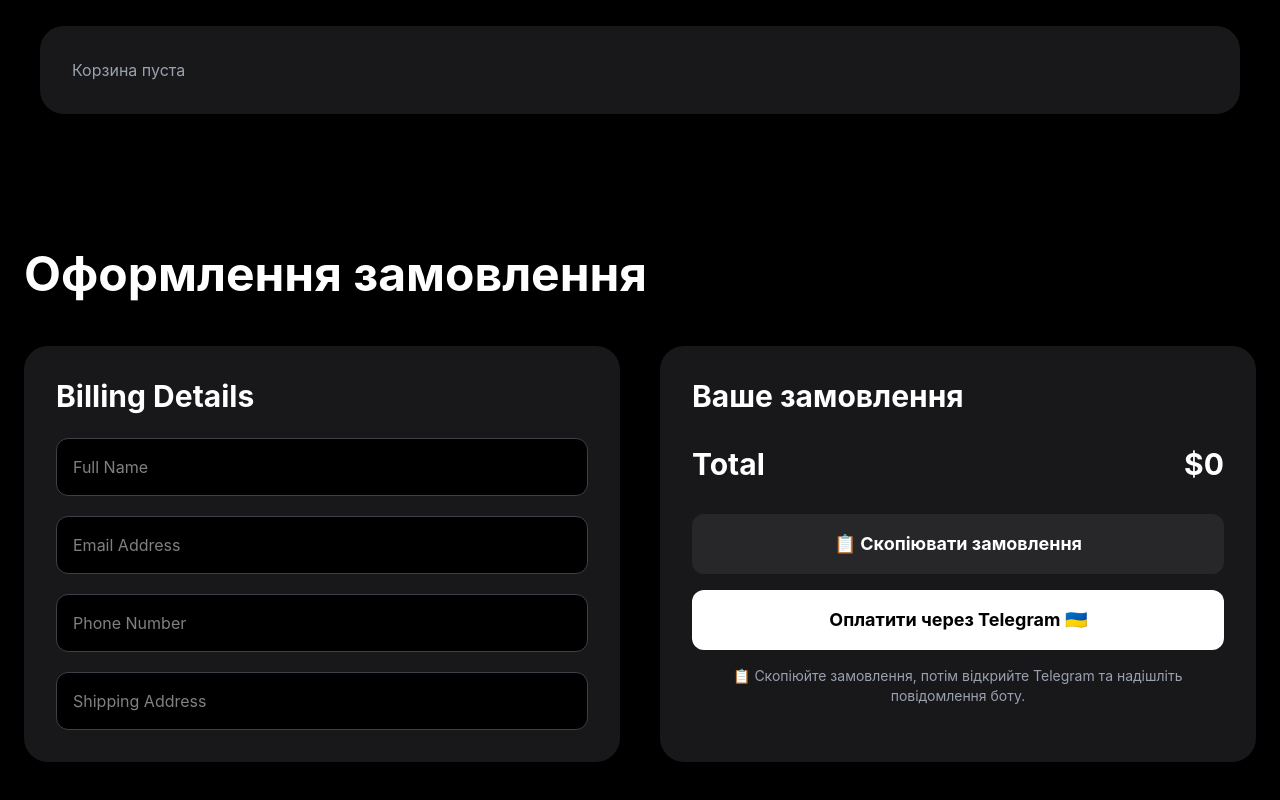
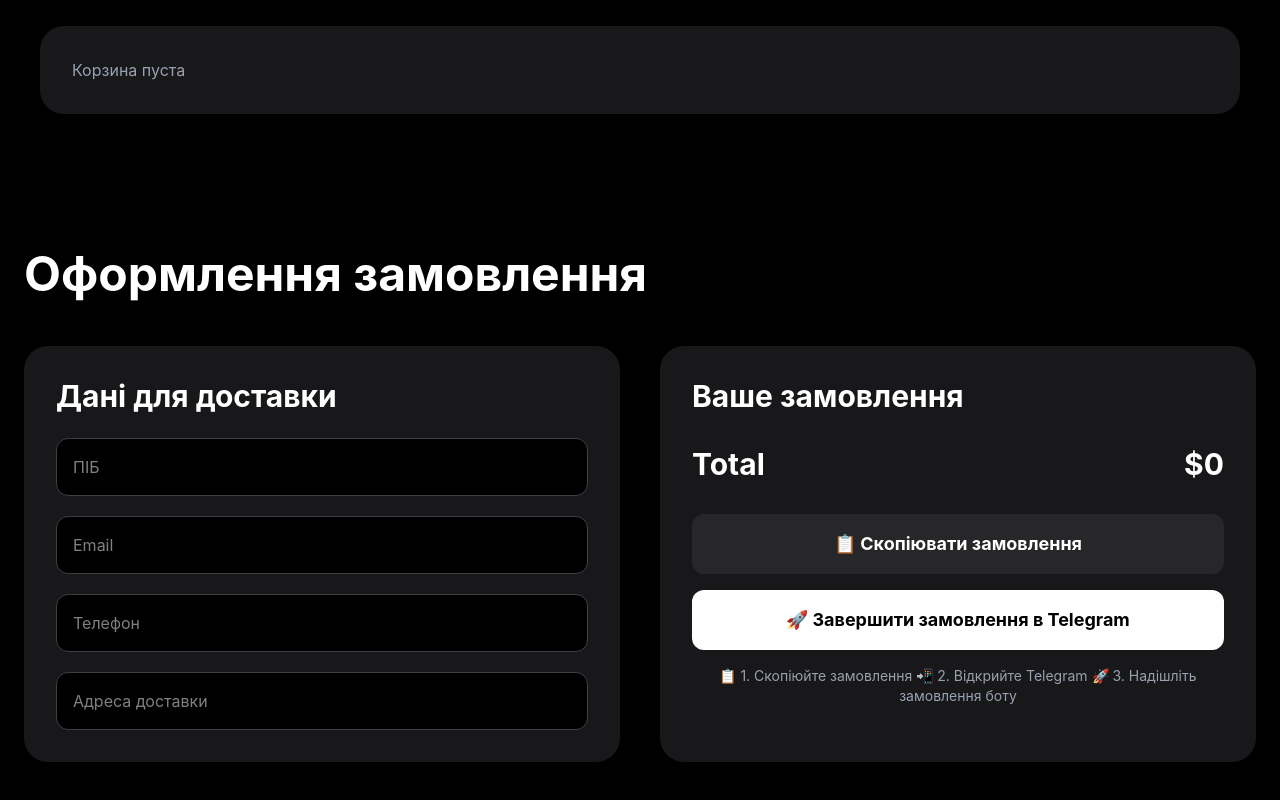
Before and after one commit to PRIYOM69/starlink-store, a React (Vite) app: page / in a window 1280 px wide. Shown: the part 2189-2989 px from the top of the page. Built offline with nearby package versions, Linux system fonts and the light colour scheme.

Commit message:
update site

```diff
--- a/src/App.jsx
+++ b/src/App.jsx
@@ -468,14 +468,14 @@ const orderItems = cart
     <div className="bg-zinc-900 rounded-3xl p-8">
 
       <h3 className="text-2xl md:text-3xl font-bold mb-6">
-        Billing Details
-      </h3>
+  Дані для доставки
+</h3>
 
       <div className="space-y-5">
 
         <input
 type="text"
-placeholder="Full Name"
+placeholder="ПІБ"
 value={fullName}
 onChange={(e) => setFullName(e.target.value)}
 className="w-full bg-black border border-zinc-700 rounded-xl px-4 py-4"
@@ -483,7 +483,7 @@ className="w-full bg-black border border-zinc-700 rounded-xl px-4 py-4"
 
         <input
 type="email"
-placeholder="Email Address"
+placeholder="Email"
 value={email}
 onChange={(e) => setEmail(e.target.value)}
 className="w-full bg-black border border-zinc-700 rounded-xl px-4 py-4"
@@ -491,7 +491,7 @@ className="w-full bg-black border border-zinc-700 rounded-xl px-4 py-4"
 
         <input
 type="text"
-placeholder="Phone Number"
+placeholder="Телефон"
 value={phone}
 onChange={(e) => setPhone(e.target.value)}
 className="w-full bg-black border border-zinc-700 rounded-xl px-4 py-4"
@@ -499,7 +499,7 @@ className="w-full bg-black border border-zinc-700 rounded-xl px-4 py-4"
 
         <input
 type="text"
-placeholder="Shipping Address"
+placeholder="Адреса доставки"
 value={address}
 onChange={(e) => setAddress(e.target.value)}
 className="w-full bg-black border border-zinc-700 rounded-xl px-4 py-4"
@@ -591,6 +591,13 @@ setShowNotification(true)
 setTimeout(() => {
   setShowNotification(false)
 }, 4000)
+
+setTimeout(() => {
+  window.open(
+    "https://t.me/StarlinkCheckoutBot",
+    "_blank"
+  )
+}, 800)
   }}
   className="block w-full bg-zinc-800 text-white py-4 rounded-xl text-lg font-bold hover:bg-zinc-700 transition text-center mb-4"
 >
@@ -603,11 +610,13 @@ setTimeout(() => {
   rel="noopener noreferrer"
   className="block w-full bg-white text-black py-4 rounded-xl text-lg font-bold hover:bg-gray-200 transition text-center"
 >
-  Оплатити через Telegram 🇺🇦
+  🚀 Завершити замовлення в Telegram
 </a>
 
 <p className="text-gray-400 text-sm mt-4 text-center">
-  📋 Скопіюйте замовлення, потім відкрийте Telegram та надішліть повідомлення боту.
+  📋 1. Скопіюйте замовлення
+📲 2. Відкрийте Telegram
+🚀 3. Надішліть замовлення боту
 </p>
 
     </div>
@@ -634,7 +643,7 @@ setTimeout(() => {
       md:hidden
     "
   >
-    🛒 Кошик ({cart.length}) • ${total}
+    💳 Оформити замовлення • ${total}
   </a>
 
 )}
```
